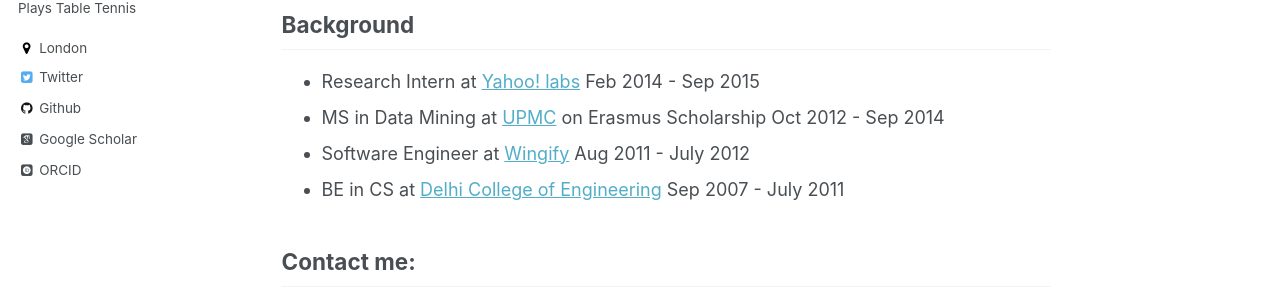
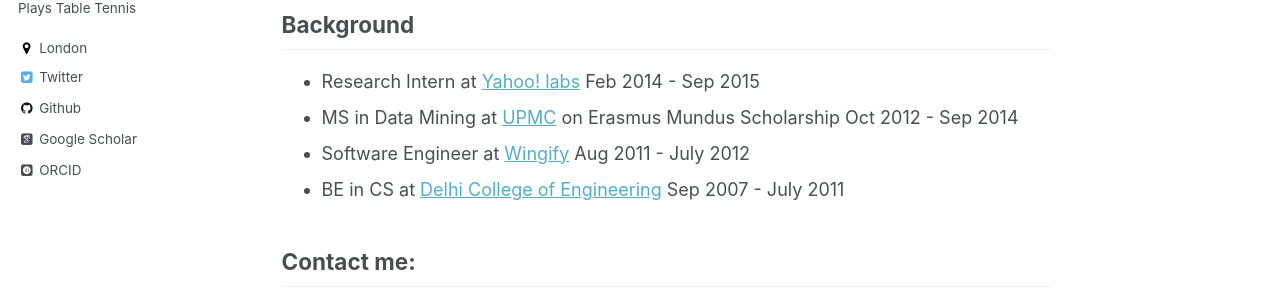
Before and after one commit to gauravsc/gauravsc.github.io, a Jekyll site: the page built from _pages/about.md, in a window 1280 px wide and 962 px high. Shown: the part 424-724 px from the top of the window. Built offline with Jekyll 4.4.1, drawn with Linux system fonts in a browser that asks for light colours; some web fonts are replaced.

```diff
--- a/_pages/about.md
+++ b/_pages/about.md
@@ -17,7 +17,7 @@
 Background
 ------
 * Research Intern at <a href ="https://research.yahoo.com/">Yahoo! labs</a> Feb 2014 - Sep 2015
-* MS in Data Mining at <a href = "http://www.upmc.fr/en/">UPMC</a> on Erasmus Scholarship Oct 2012 - Sep 2014
+* MS in Data Mining at <a href = "http://www.upmc.fr/en/">UPMC</a> on Erasmus Mundus Scholarship Oct 2012 - Sep 2014
 * Software Engineer at <a href="http://wingify.com/">Wingify</a> Aug 2011 - July 2012
 * BE in CS at <a href="http://dtu.ac.in/">Delhi College of Engineering</a> Sep 2007 - July 2011
 
```
